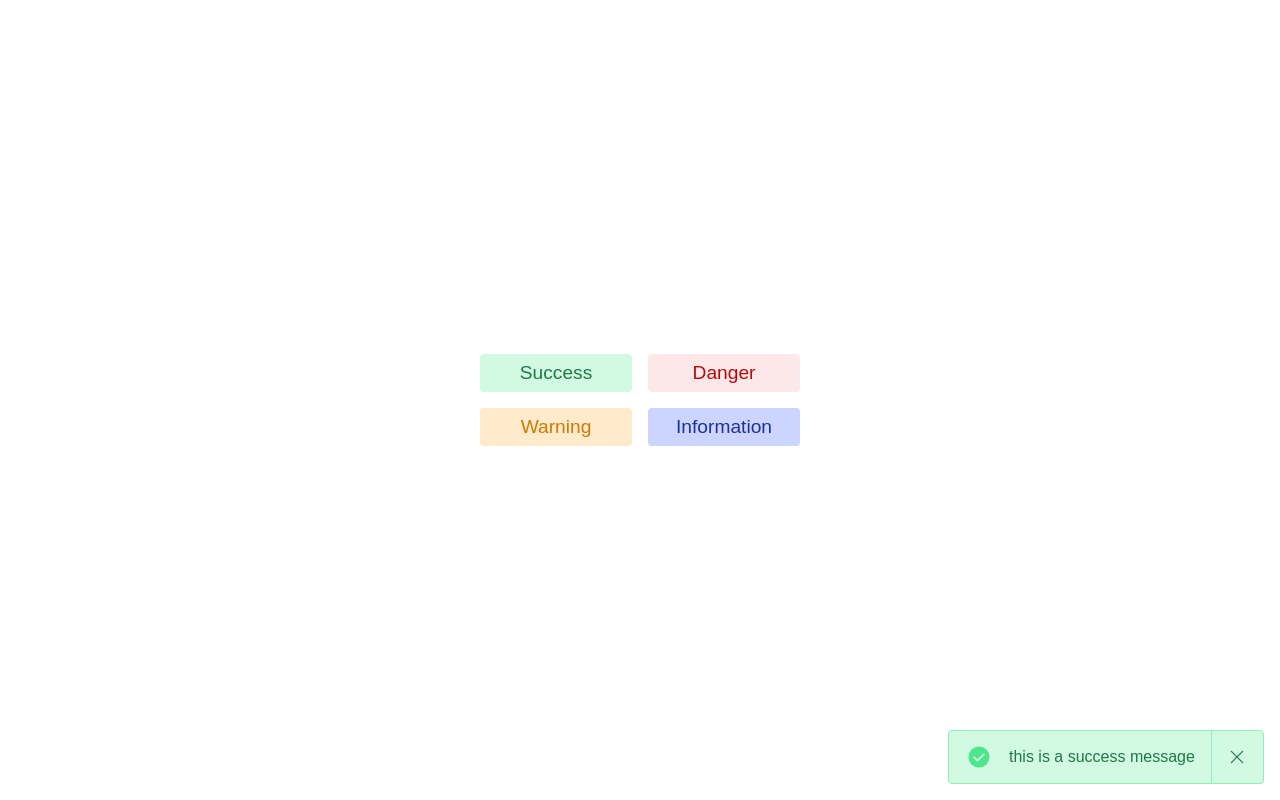
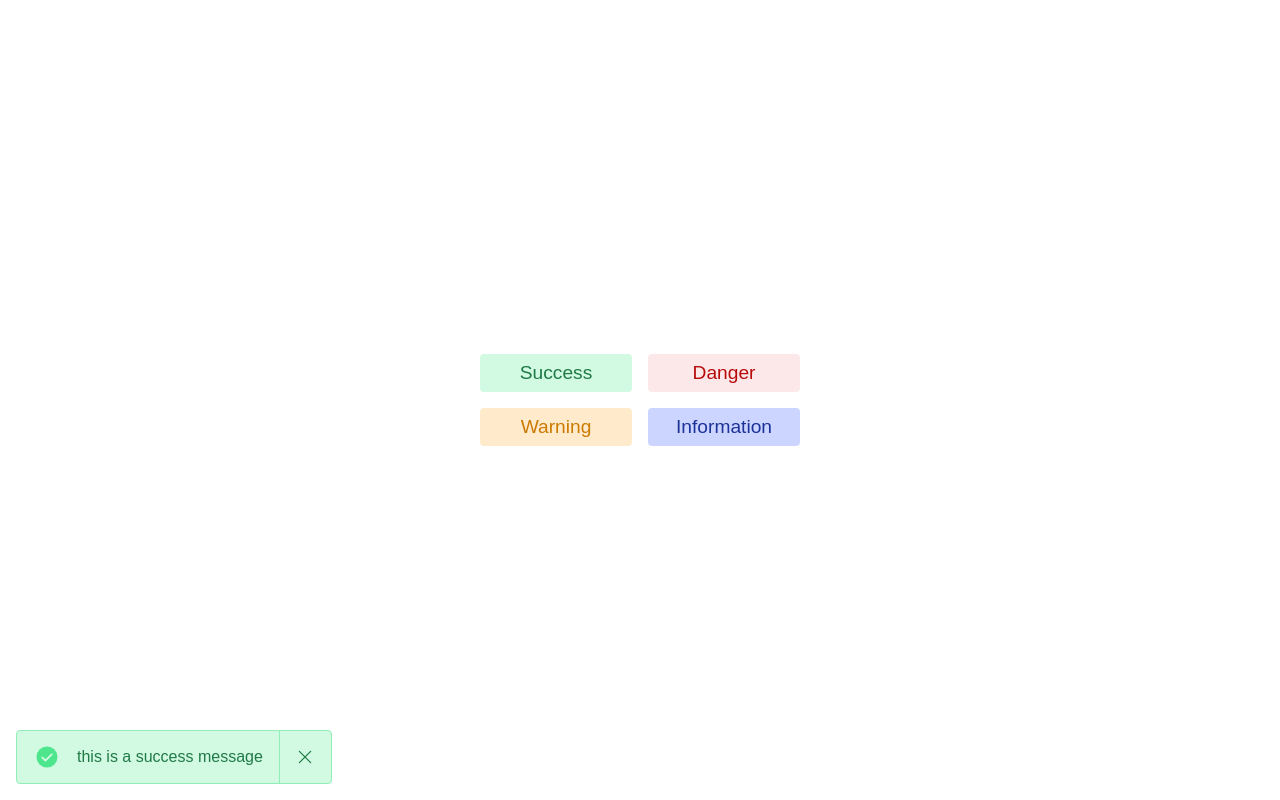
Before and after one commit to Vikram-Hegde/alerts-n-toasts, a website built with Parcel: page index.html in a window 1280 px wide. Both pictures are taken after a click on the button "Success". Built offline with nearby package versions, Linux system fonts and the light colour scheme.

Commit message:
added support for positions and modified animations based on it

```diff
--- a/scripts/alerts.js
+++ b/scripts/alerts.js
@@ -7,6 +7,7 @@ let alert = (() => {
 
   let globalProps = {
     autoDisappear: defaults.autoDisappear,
+		multiplier: 1,
   };
 
   let positions = {
@@ -74,7 +75,7 @@ let alert = (() => {
 
     alertGroup.animate(
       [
-        { transform: `translateY(${invert}px)` },
+        { transform: `translateY(calc(${invert}px * var(--multiplier)))` },
         { transform: 'translateY(0)' },
       ],
       {
@@ -115,7 +116,7 @@ let alert = (() => {
     if (!e.target.classList.contains('alert__close-btn')) return;
 
     let alert = e.target.parentElement;
-    alert.style.animation = animations.animateOut;
+		alert.setAttribute('style', `animation: ${animations.animateOut}`)
     animateAndRemove(alert);
   });
 
@@ -150,13 +151,22 @@ let alert = (() => {
     timeout ??= defaults.timeout;
     position = positions[position] ?? positions[defaults.position];
     globalProps.autoDisappear = autoDisappear ?? defaults.autoDisappear;
+		const has = (str) => position.includes(str);
+
+		if(has('top')){ globalProps.multiplier = -1; }
 
     alertGroup.setAttribute(
       'style',
       `--dur-main: ${timeout}ms; ${position
         .split(' ')
         .map((pos) => `${pos}: 0;`)
-        .join(' ')}`
+        .join(' ')}
+ 	 	 	 	--multiplier: ${globalProps.multiplier};
+			 	flex-direction: ${globalProps.multiplier === -1 ? 'column-reverse' : 'column'};
+		 	 	${has('top') ? 'padding-top: var(--gap);' : 'padding-bottom: var(--gap);'}
+		 	 	${has('right') ? 'padding-right: var(--gap);' : 'padding-left: var(--gap);'}
+		 	 	${has('right') ? 'align-item: flex-end' : 'align-items: flex-start'}
+			`
     );
   };
 
--- a/scripts/script.js
+++ b/scripts/script.js
@@ -4,7 +4,7 @@ let btns = document.querySelectorAll('.add-alert');
 
 Alert.setGlobalProps({
   timeout: 3000,
-  position: 'bottomRight',
+  position: 'bottomLeft',
   autoDisappear: true,
 });
 
--- a/styles/_alerts.scss
+++ b/styles/_alerts.scss
@@ -8,12 +8,7 @@
 	z-index: 100;
 	font-family: sans-serif;
 	overflow: hidden;
-	padding-right: var(--gap);
-	padding-bottom: var(--gap);
 	pointer-events: none;
-
-	// for now, this will be modified on lib user basis
-	inset: auto 0 0 auto;
 
 	@media (max-width: 430px) {
 		inset: auto 0 0 0;
--- a/styles/_animations.scss
+++ b/styles/_animations.scss
@@ -28,7 +28,7 @@
 @keyframes animate-in-out {
   0% {
     opacity: 1;
-    transform: translateY(var(--travel-distance));
+    transform: translateY(calc(var(--travel-distance) * var(--multiplier)));
   }
   5%,
   95% {
@@ -37,7 +37,7 @@
   }
   100% {
     opacity: 0;
-    transform: translateY(var(--travel-distance));
+    transform: translateY(calc(var(--travel-distance) * var(--multiplier)));
   }
 }
 
@@ -49,7 +49,7 @@
 
 @keyframes animate-in {
   from {
-    transform: translateY(var(--travel-distance));
+    transform: translateY(calc(var(--travel-distance) * var(--multiplier)));
   }
   to {
     transform: translateY(0);
@@ -59,7 +59,7 @@
 @keyframes animate-out {
   to {
     opacity: 0;
-    transform: translateY(var(--travel-distance));
+    transform: translateY(calc(var(--travel-distance) * var(--multiplier)));
   }
 }
 
@@ -68,6 +68,6 @@
     transform: translateY(0);
   }
   to {
-    transform: translateY(var(--slide-distance));
+    transform: translateY(calc(var(--slide-distance) * var(--multiplier)));
   }
 }
```
